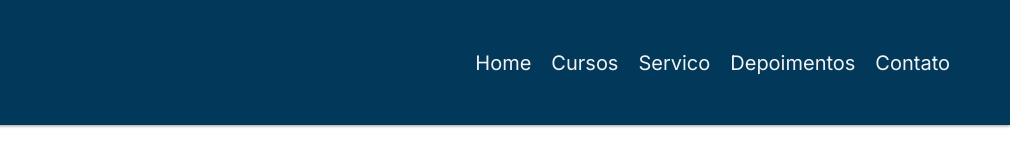
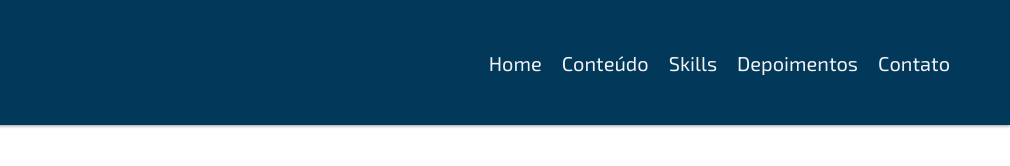
Before and after one commit to DiegoReports/semana-do-excel, a plain HTML site: page index.html in a window 1280 px wide. Shown: the full height of the page, 270-1280 px from the left. Drawn offline with nearby package versions, Linux system fonts and the light colour scheme.

Commit message:
Updated font

```diff
--- a/index.html
+++ b/index.html
@@ -10,9 +10,10 @@
     <title>METHODOS | Semana do Excel</title>
     <link rel="stylesheet" href="style.css" />
     <link rel="preconnect" href="https://fonts.googleapis.com" />
+    <link rel="preconnect" href="https://fonts.googleapis.com" />
     <link rel="preconnect" href="https://fonts.gstatic.com" crossorigin />
     <link
-      href="https://fonts.googleapis.com/css2?family=Inter:wght@300;400;700;800&display=swap"
+      href="https://fonts.googleapis.com/css2?family=Exo+2:wght@100;300;400;500;600;700&display=swap"
       rel="stylesheet"
     />
     <!-- CSS Bootstrap -->
@@ -40,8 +41,8 @@
       <nav>
         <ul>
           <li><a href="#home">home</a></li>
-          <li><a href="#cursos">cursos</a></li>
-          <li><a href="#servico">servico</a></li>
+          <li><a href="#conteudo">conteúdo</a></li>
+          <li><a href="#skills">skills</a></li>
           <li><a href="#depoimentos">depoimentos</a></li>
           <li><a href="#contato">contato</a></li>
         </ul>
--- a/style.scss
+++ b/style.scss
@@ -14,7 +14,7 @@ $yellow: #f2b705;
   box-sizing: border-box;
   text-transform: capitalize;
   transition: all 0.2s linear;
-  font-family: 'Inter', sans-serif;
+  font-family: 'Exo 2', sans-serif;
 }
 
 html {
```
Also changed, not shown: style.css.
